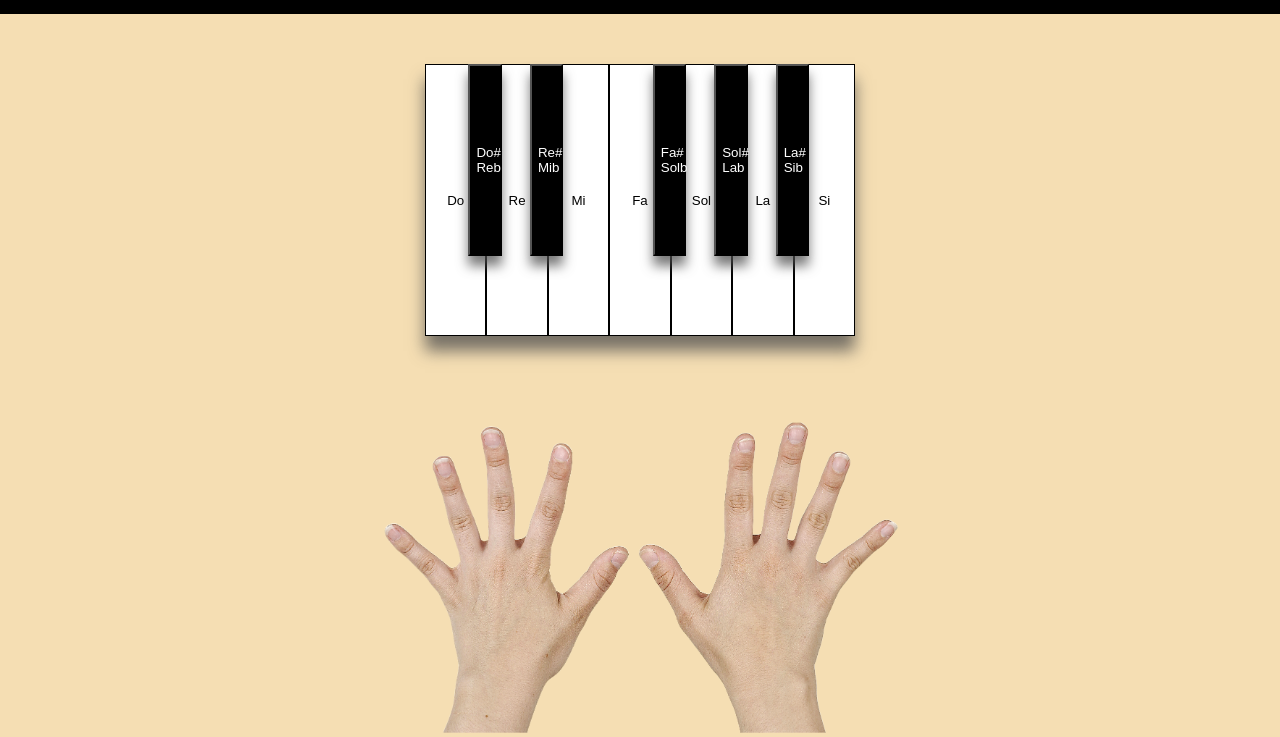
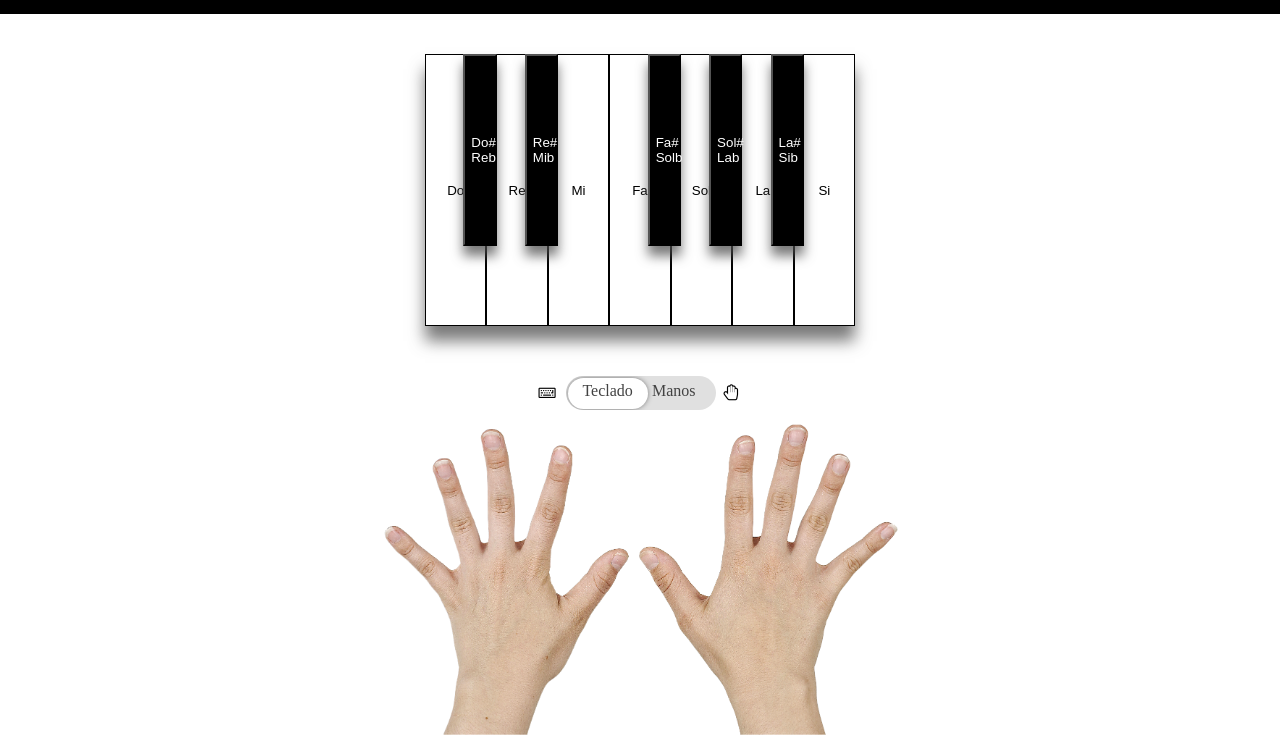
Before and after one commit to celiamartin11/Personal-Project-Virtual-Piano-JavaScript, a website: page src/html/index.html in a window 1280 px wide. Shown: the part 82-819 px from the top of the page. Drawn offline with nearby package versions, Linux system fonts and the light colour scheme; files that its build step writes are made by us from their sources; files whose address does not match are found by name.

Commit message:
add toggle switch and new section

```diff
--- a/src/html/index.html
+++ b/src/html/index.html
@@ -7,6 +7,7 @@
   <link href="https://fonts.googleapis.com/css?family=Roboto&display=swap" rel="stylesheet" />
   <link rel="stylesheet" href="./assets/css/main.css"/>
   <link rel="icon" href="https://cdn-icons-png.flaticon.com/512/570/570549.png"/>
+  <link rel="stylesheet" href="https://maxcdn.bootstrapcdn.com/font-awesome/4.7.0/css/font-awesome.min.css">
 </head>
 <body>
   <header>
@@ -35,9 +36,20 @@
       <button class="black-key5">La# Sib</button>
       <button class="white-key">Si</button>
     </div>
+    <div class="btn-container">
+      <i class="fa fa-keyboard-o" aria-hidden="true"></i>
+        <label class="switch btn-color-mode-switch">
+              <input type="checkbox" name="color_mode" id="color_mode" value="1">
+              <label for="color_mode" data-on="Manos" data-off="Teclado" class="btn-color-mode-switch-inner"></label>
+          </label>
+        <i class="fa fa-hand-paper-o" aria-hidden="true"></i>
+    </div>
     <div>
       <img class="hands-image" src="./assets/images/hands.png" alt="posición de manos">
     </div>
+    <section class="songs">
+      <h2>Canciones</h2>
+    </section>
   </main>
 </body>
 </html>
--- a/src/scss/main.scss
+++ b/src/scss/main.scss
@@ -2,7 +2,7 @@
 @import "./core/reset";
 
 body{
-    background-color: wheat;
+    background-color: white;
 }
 
 header{
@@ -41,10 +41,10 @@ header{
     box-shadow: 0 0 40px white;
 }
 
-/*MAIN*/
+/*Piano*/
 
 .contain{
-    margin-top: 50px;
+    margin-top: 40px;
     display: flex;
     flex-direction: column;
     justify-content: center;
@@ -71,7 +71,7 @@ header{
 
 .black-key1, .black-key2, .black-key3, .black-key4, .black-key5{
     position: absolute;
-    left: 36.6vw;
+    left: 36.2vw;
     width: 2.6vw;
     height: 24vh;
     background-color: black;
@@ -81,19 +81,19 @@ header{
 }
 
 .black-key2{
-    left: 41.4vw;
+    left: 41vw;
 }
 
 .black-key3{
-    left: 51vw;
+    left: 50.6vw;
 }
 
 .black-key4{
-    left: 55.8vw;
+    left: 55.4vw;
 }
 
 .black-key5{
-    left: 60.6vw;
+    left: 60.2vw;
 }
 
 .black-key1:hover{
@@ -121,7 +121,132 @@ header{
   background-color: grey;
 }
 
+.button-container{
+    font-family: 'Courier New', Courier, monospace;
+    font-size: 15px;
+    font-weight: bold;
+    background-color: white;
+    color: black;
+    border-width: 1px;
+    margin-top: 40px;
+    padding: 5px 10px 5px 10px;
+}
+
 .hands-image{
-    margin-top: 80px;
+    margin-top: 5px;
     height: 40vh;
 }
+
+/*Toggle Switch*/
+
+div.btn-container{
+    display: table-cell;
+    vertical-align: middle;
+    text-align: center;
+    margin-top: 50px;
+}
+
+div.btn-container i{
+    display: inline-block;
+    position: relative;
+    top: -12px;
+    margin: 0 6px 0 4px;
+}
+
+label {
+    font-size: 16px;
+    color: #424242;
+    font-weight: 500;
+}
+
+.btn-color-mode-switch{
+    display: inline-block;
+    margin: 0px;
+    position: relative;
+}
+
+.btn-color-mode-switch > label.btn-color-mode-switch-inner{
+    margin: 0px;
+    width: 150px;
+    height: 34px;
+    background: #E0E0E0;
+    border-radius: 26px;
+    overflow: hidden;
+    position: relative;
+    transition: all 0.3s ease;
+    display: block;
+}
+
+.btn-color-mode-switch > label.btn-color-mode-switch-inner:before{
+    content: attr(data-on);
+    position: absolute;
+    font-size: 16px;
+    font-weight: 500;
+    top: 7px;
+    right: 20px;
+
+}
+
+.btn-color-mode-switch > label.btn-color-mode-switch-inner:after{
+    content: attr(data-off);
+    width: 80px;
+    height: 21px;
+    background: #fff;
+    border-radius: 26px;
+    position: absolute;
+    left: 2px;
+    top: 2px;
+    text-align: center;
+    transition: all 0.3s ease;
+    box-shadow: 0px 0px 6px -2px #111;
+    padding: 5px 0px;
+}
+
+.btn-color-mode-switch > .alert{
+    display: none;
+    background: #FF9800;
+    border: none;
+    color: #fff;
+}
+
+.btn-color-mode-switch input[type="checkbox"]{
+    cursor: pointer;
+    width: 50px;
+    height: 25px;
+    opacity: 0;
+    position: absolute;
+    top: 0;
+    z-index: 1;
+    margin: 0px;
+}
+
+.btn-color-mode-switch input[type="checkbox"]:checked + label.btn-color-mode-switch-inner{
+    background: #151515;
+    color: #fff;
+}
+
+.btn-color-mode-switch input[type="checkbox"]:checked + label.btn-color-mode-switch-inner:after{
+    content: attr(data-on);
+    left: 68px;
+    background: #3c3c3c;
+}
+
+.btn-color-mode-switch input[type="checkbox"]:checked + label.btn-color-mode-switch-inner:before{
+    content: attr(data-off);
+    right: auto;
+    left: 12px;
+}
+
+.btn-color-mode-switch input[type="checkbox"]:checked ~ .alert{
+    display: block;
+}
+
+/*Songs*/
+
+.songs{
+    background-color: black;
+    color: white;
+    width: 98vw;
+    height: 100vh;
+    margin-top: 50px;
+}
```
